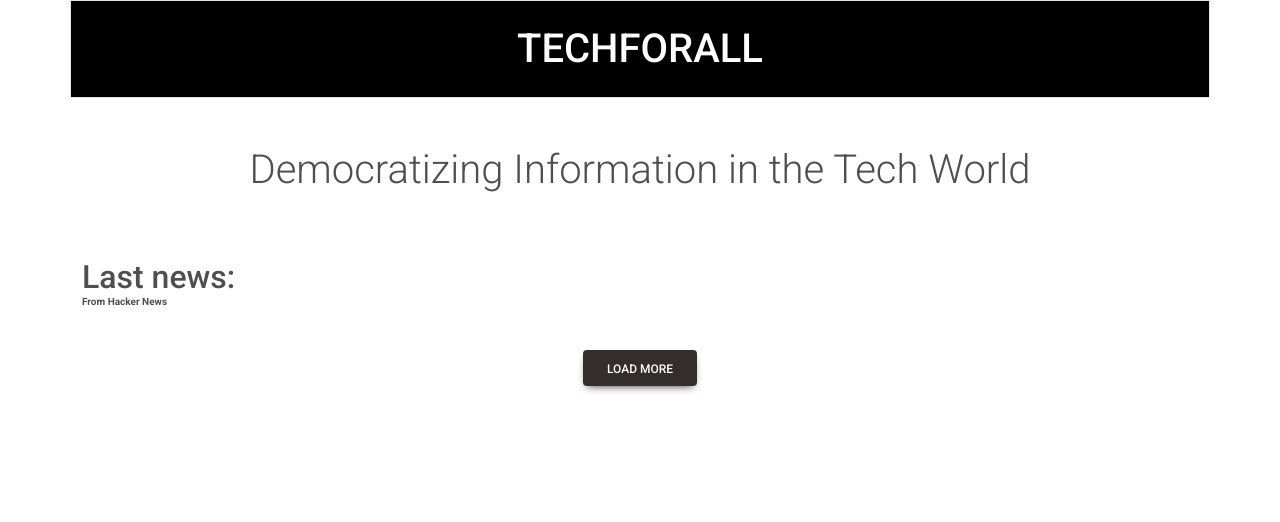
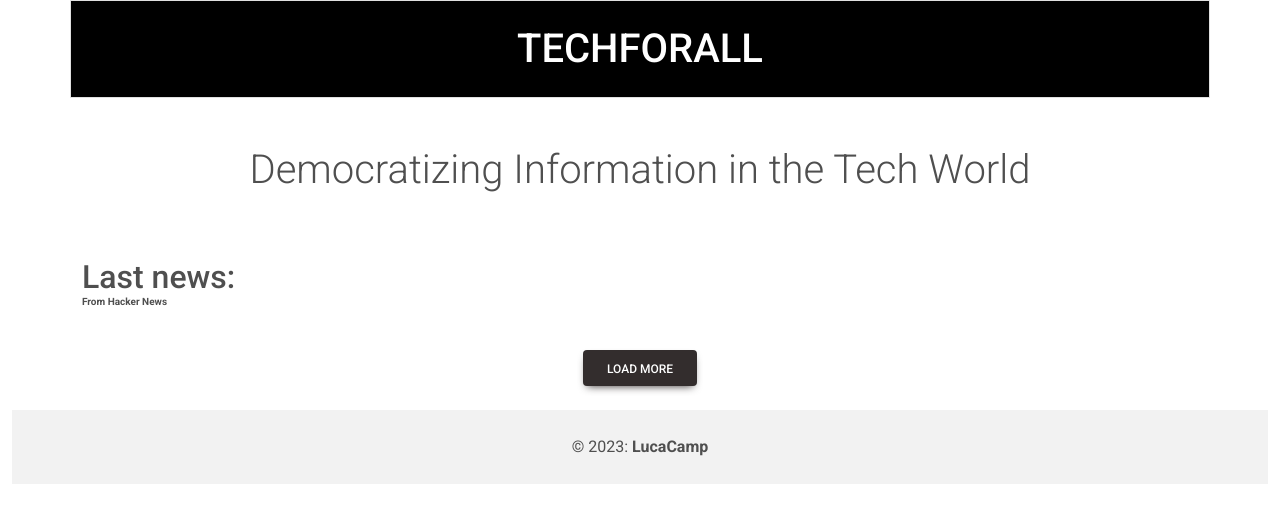
Before and after one commit to LucaCamp/TechForAll, a website built with webpack: page src/index.html in a window 1280 px wide. Built offline with nearby package versions, Linux system fonts and the light colour scheme; no server answers.

Commit message:
add footer

```diff
--- a/src/index.html
+++ b/src/index.html
@@ -56,6 +56,20 @@
         Load More
       </button>
     </div>
+    <!-- Footer-->
+
+    <footer class="container-fluid footer">
+      <div
+        class="text-center p-4"
+        style="background-color: rgba(0, 0, 0, 0.05)"
+      >
+        © 2023:
+        <a class="text-reset fw-bold" href="https://lucacamp.github.io/"
+          >LucaCamp</a
+        >
+      </div>
+      <!-- Copyright -->
+    </footer>
 
     <!-- MDB -->
     <script
```
